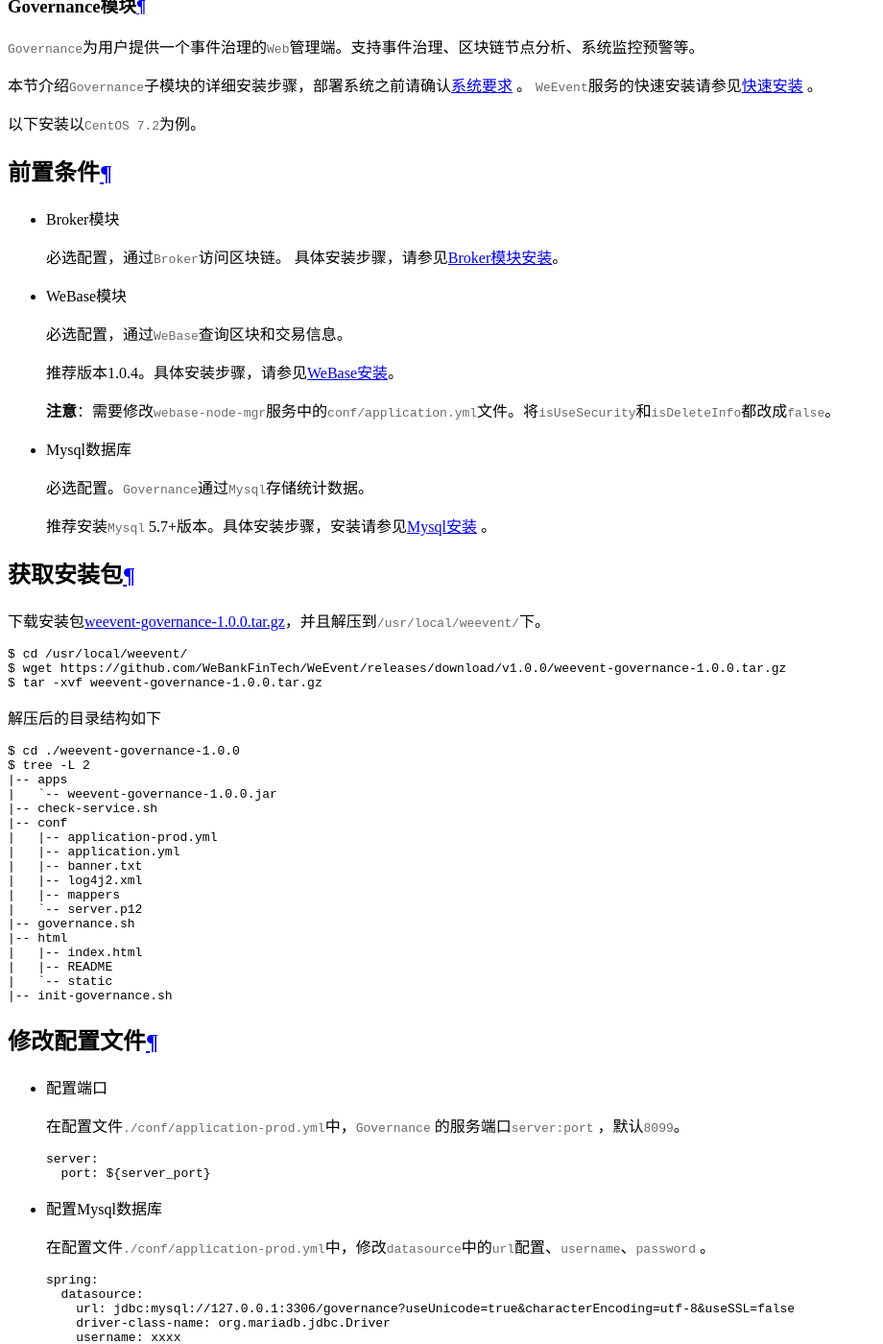
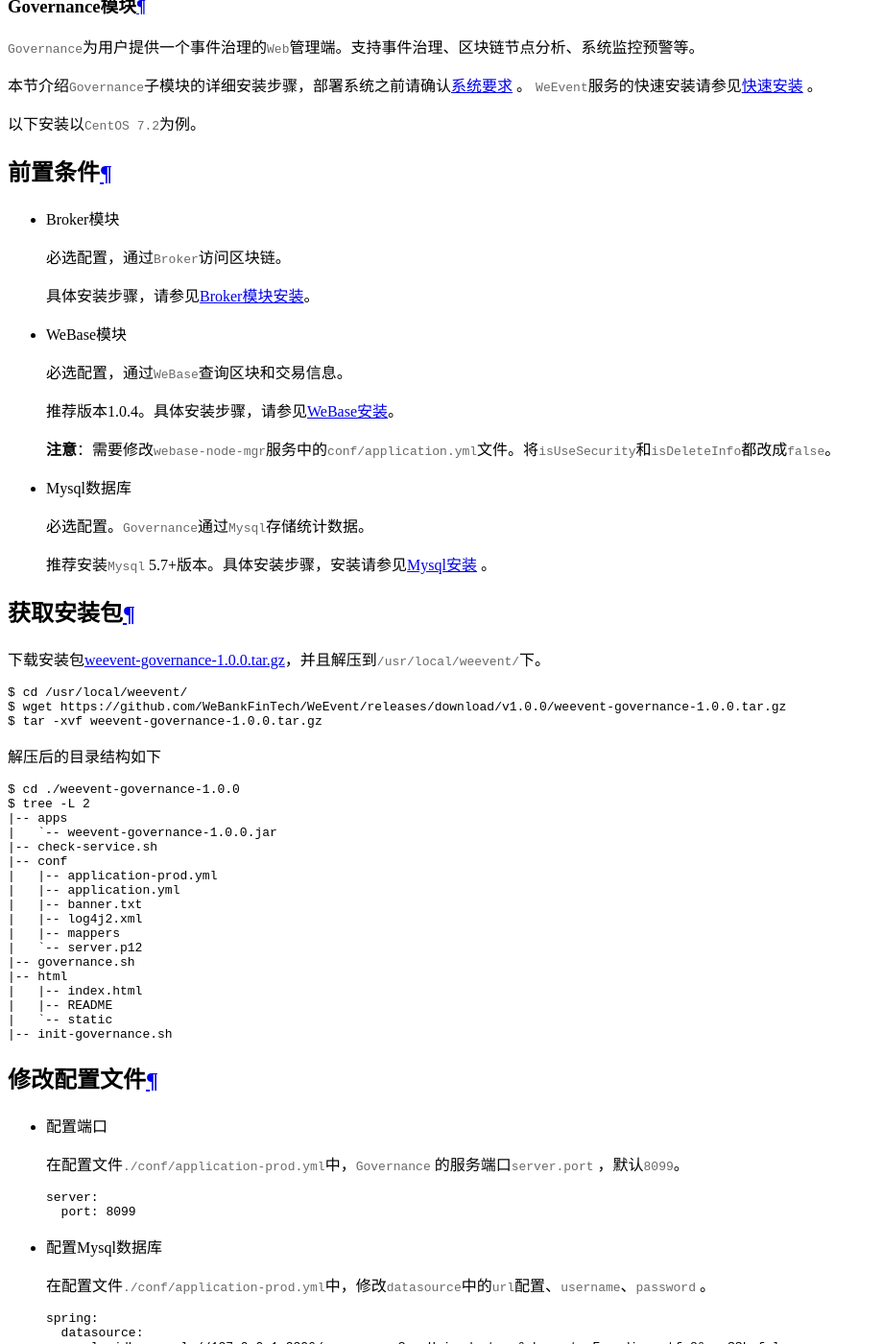
Before and after one commit to WeBankBlockchain/WeEvent-docs, a Sphinx documentation site: the page built from docs/install/module/governance.md, in a window 1280 px wide and 1400 px high, scrolled down 741 px. Shown: the whole window at 96% size, without its empty margins (0-920 px from the left). Built offline with Sphinx 7.4.7 and the Read the Docs theme 2.0.0, drawn with Linux system fonts in a browser that asks for light colours.

Commit message:
architecture add governance detail contents,governance change webase install link

````diff
--- a/docs/install/module/governance.md
+++ b/docs/install/module/governance.md
@@ -10,13 +10,14 @@
 - Broker模块
 
    必选配置，通过`Broker`访问区块链。
+
    具体安装步骤，请参见[Broker模块安装](./broker.html)。
 
 - WeBase模块
 
   必选配置，通过`WeBase`查询区块和交易信息。
 
-  推荐版本1.0.4。具体安装步骤，请参见[WeBase安装](https://github.com/WeBankFinTech/WeBase)。
+  推荐版本1.0.4。具体安装步骤，请参见[WeBase安装](https://webasedoc.readthedocs.io/zh_CN/latest/docs/WeBASE/install.html)。
 
   **注意**：需要修改`webase-node-mgr`服务中的`conf/application.yml`文件。将`isUseSecurity`和`isDeleteInfo`都改成`false`。
 
@@ -64,11 +65,11 @@
 
 - 配置端口
 
-  在配置文件`./conf/application-prod.yml`中，`Governance` 的服务端口`server:port` ，默认`8099`。
+  在配置文件`./conf/application-prod.yml`中，`Governance` 的服务端口`server.port` ，默认`8099`。
 
   ```
   server:
-    port: ${server_port}
+    port: 8099
   ```
 
 
````
Also changed, not shown: docs/introduction/architecture.md (+1 -1 lines).
